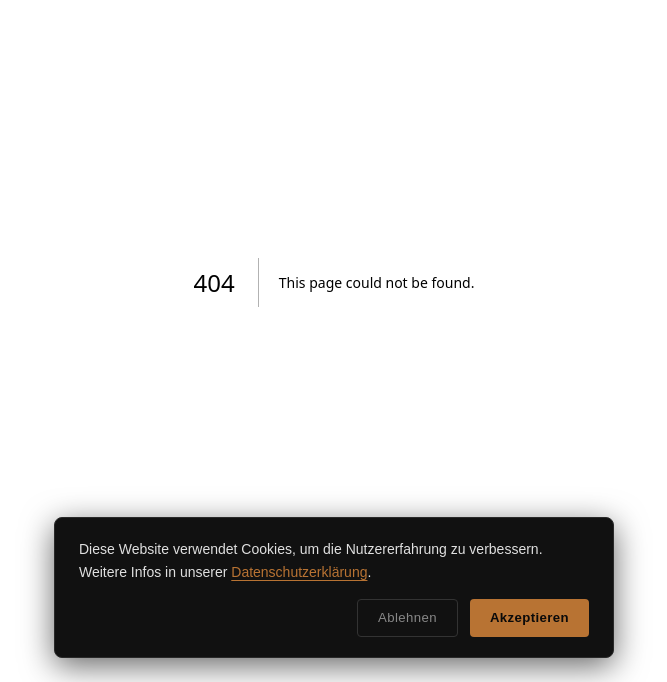
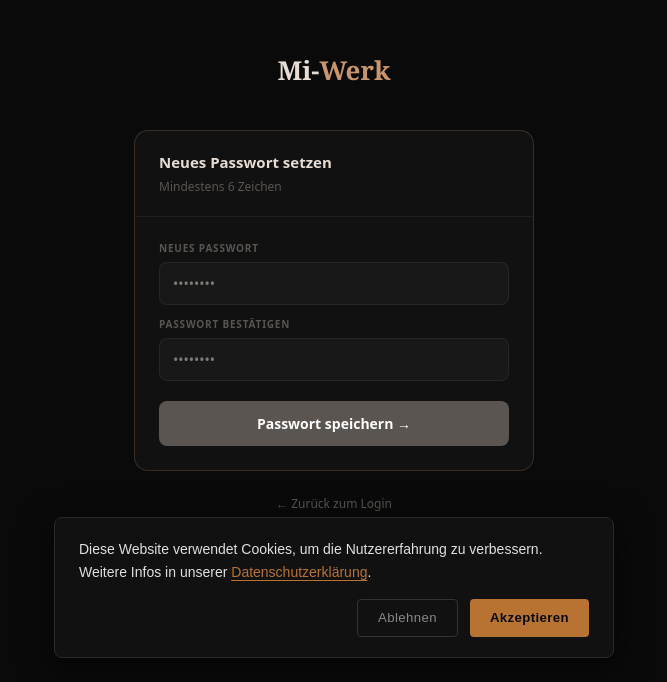
Before and after one commit to bmmiwerkde-create/mi-werk-app, a Next.js app: page /reset-passwort in a window 1280 px wide. Before the commit this address had no page. Shown: the part 118-800 px from the top of the page, without its empty margins (306-973 px from the left). Built offline with nearby package versions, Linux system fonts and the light colour scheme; no server answers.

Commit message:
feat: Passwort vergessen + Reset-Seite

```diff
--- a/app/login/page.tsx
+++ b/app/login/page.tsx
@@ -39,7 +39,20 @@ export default function Login() {
     setLaden(false)
   }
 
+  const [resetModus, setResetModus] = useState(false)
   const istFehler = meldung.startsWith('Fehler')
+
+  async function handleReset() {
+    if (!email) { setMeldung('Fehler: Bitte E-Mail eingeben'); return }
+    setLaden(true)
+    setMeldung('')
+    const { error } = await supabase.auth.resetPasswordForEmail(email, {
+      redirectTo: 'https://mi-werk.de/reset-passwort',
+    })
+    if (error) setMeldung('Fehler: ' + error.message)
+    else setMeldung('Reset-Link wurde gesendet — bitte prüfe dein Postfach.')
+    setLaden(false)
+  }
 
   return (
     <main style={{
@@ -167,6 +180,25 @@ export default function Login() {
             {laden ? 'Bitte warten…' : modus === 'login' ? 'Einloggen →' : 'Konto erstellen →'}
           </button>
 
+          {modus === 'login' && !resetModus && (
+            <p onClick={() => { setResetModus(true); setMeldung('') }}
+              style={{ cursor:'pointer', color:C.textDim, fontSize:12, textAlign:'center', marginTop:8 }}>
+              Passwort vergessen?
+            </p>
+          )}
+          {resetModus && (
+            <div style={{ marginTop:12 }}>
+              <p style={{ fontSize:12, color:C.textMid, marginBottom:10 }}>Reset-Link wird an deine E-Mail gesendet.</p>
+              <button onClick={handleReset} disabled={laden || !email}
+                style={{ width:'100%', padding:'10px', background: laden || !email ? C.textDim : C.copper, color:'#fff', border:'none', borderRadius:8, fontSize:13, fontWeight:600, cursor: laden || !email ? 'not-allowed' : 'pointer', fontFamily:'inherit' }}>
+                {laden ? 'Bitte warten…' : 'Reset-Link senden'}
+              </button>
+              <p onClick={() => { setResetModus(false); setMeldung('') }}
+                style={{ cursor:'pointer', color:C.textDim, fontSize:12, textAlign:'center', marginTop:8 }}>
+                ← Zurück zum Login
+              </p>
+            </div>
+          )}
           {meldung && (
             <div style={{
               marginTop: 14,
--- /dev/null
+++ b/app/reset-passwort/page.tsx
@@ -0,0 +1,74 @@
+'use client'
+import { useState, useEffect } from 'react'
+import { supabase } from '../Lib/supabase'
+import { useRouter } from 'next/navigation'
+
+const C = {
+  copper:'#c8956c', copperBord:'rgba(200,149,108,0.22)', copperGlow:'rgba(200,149,108,0.08)',
+  bg:'#0A0A0A', bg2:'#111111', bg3:'#181818', border:'rgba(255,255,255,0.06)',
+  text:'#E8DDD4', textMid:'#9A8878', textDim:'#5A5550', green:'#27AE60', red:'#C0392B',
+}
+
+export default function ResetPasswort() {
+  const [passwort, setPasswort] = useState('')
+  const [bestaetigung, setBestaetigung] = useState('')
+  const [meldung, setMeldung] = useState('')
+  const [laden, setLaden] = useState(false)
+  const router = useRouter()
+
+  async function handleReset() {
+    if (passwort.length < 6) { setMeldung('Fehler: Passwort muss mindestens 6 Zeichen haben'); return }
+    if (passwort !== bestaetigung) { setMeldung('Fehler: Passwörter stimmen nicht überein'); return }
+    setLaden(true)
+    const { error } = await supabase.auth.updateUser({ password: passwort })
+    if (error) setMeldung('Fehler: ' + error.message)
+    else {
+      setMeldung('Passwort erfolgreich geändert! Du wirst weitergeleitet...')
+      setTimeout(() => router.push('/dashboard'), 2000)
+    }
+    setLaden(false)
+  }
+
+  const istFehler = meldung.startsWith('Fehler')
+
+  return (
+    <main style={{ minHeight:'100vh', background:C.bg, display:'flex', flexDirection:'column', alignItems:'center', justifyContent:'center', fontFamily:'system-ui', padding:'24px' }}>
+      <a href="/" style={{ textDecoration:'none', marginBottom:40 }}>
+        <div style={{ fontFamily:'Georgia, serif', fontSize:26, fontWeight:700, color:C.text }}>
+          Mi-<span style={{ color:C.copper }}>Werk</span>
+        </div>
+      </a>
+      <div style={{ width:'100%', maxWidth:400, background:C.bg2, border:'1px solid ' + C.copperBord, borderRadius:14, overflow:'hidden' }}>
+        <div style={{ padding:'20px 24px', borderBottom:'1px solid ' + C.border }}>
+          <div style={{ fontSize:15, fontWeight:600, color:C.text }}>Neues Passwort setzen</div>
+          <div style={{ fontSize:12, color:C.textDim, marginTop:4 }}>Mindestens 6 Zeichen</div>
+        </div>
+        <div style={{ padding:'24px' }}>
+          <div style={{ marginBottom:12 }}>
+            <label style={{ display:'block', fontSize:10, fontWeight:600, textTransform:'uppercase', letterSpacing:'0.8px', color:C.textDim, marginBottom:6 }}>Neues Passwort</label>
+            <input type="password" placeholder="••••••••" value={passwort} onChange={e => setPasswort(e.target.value)}
+              style={{ width:'100%', background:C.bg3, border:'1px solid ' + C.border, borderRadius:8, padding:'10px 13px', fontSize:14, color:C.text, fontFamily:'inherit', outline:'none', boxSizing:'border-box' as const }} />
+          </div>
+          <div style={{ marginBottom:20 }}>
+            <label style={{ display:'block', fontSize:10, fontWeight:600, textTransform:'uppercase', letterSpacing:'0.8px', color:C.textDim, marginBottom:6 }}>Passwort bestätigen</label>
+            <input type="password" placeholder="••••••••" value={bestaetigung} onChange={e => setBestaetigung(e.target.value)}
+              onKeyDown={e => e.key === 'Enter' && handleReset()}
+              style={{ width:'100%', background:C.bg3, border:'1px solid ' + C.border, borderRadius:8, padding:'10px 13px', fontSize:14, color:C.text, fontFamily:'inherit', outline:'none', boxSizing:'border-box' as const }} />
+          </div>
+          <button onClick={handleReset} disabled={laden || !passwort || !bestaetigung}
+            style={{ width:'100%', padding:'12px', background: laden || !passwort || !bestaetigung ? C.textDim : C.copper, color:'#fff', border:'none', borderRadius:8, fontSize:14, fontWeight:600, cursor: laden || !passwort || !bestaetigung ? 'not-allowed' : 'pointer', fontFamily:'inherit' }}>
+            {laden ? 'Bitte warten…' : 'Passwort speichern →'}
+          </button>
+          {meldung && (
+            <div style={{ marginTop:14, padding:'10px 13px', borderRadius:8, background: istFehler ? 'rgba(192,57,43,0.08)' : 'rgba(39,174,96,0.08)', border:'1px solid ' + (istFehler ? 'rgba(192,57,43,0.3)' : 'rgba(39,174,96,0.3)'), fontSize:13, color: istFehler ? '#e74c3c' : C.green }}>
+              {meldung}
+            </div>
+          )}
+        </div>
+      </div>
+      <div style={{ marginTop:24, fontSize:12, color:C.textDim }}>
+        <a href="/login" style={{ color:C.textDim, textDecoration:'none' }}>← Zurück zum Login</a>
+      </div>
+    </main>
+  )
+}
```
